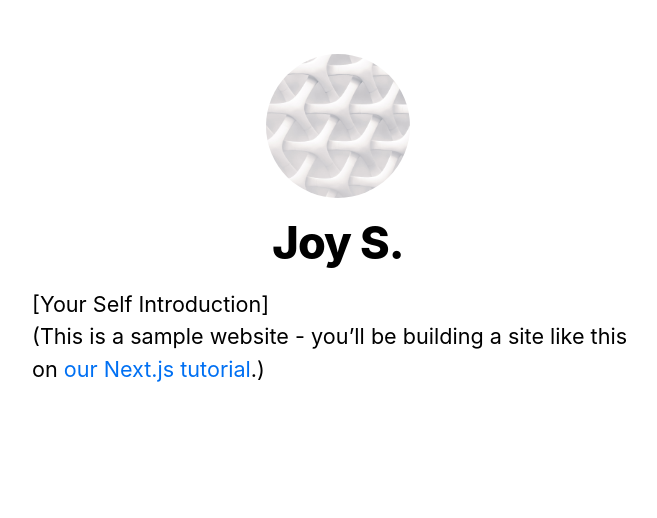
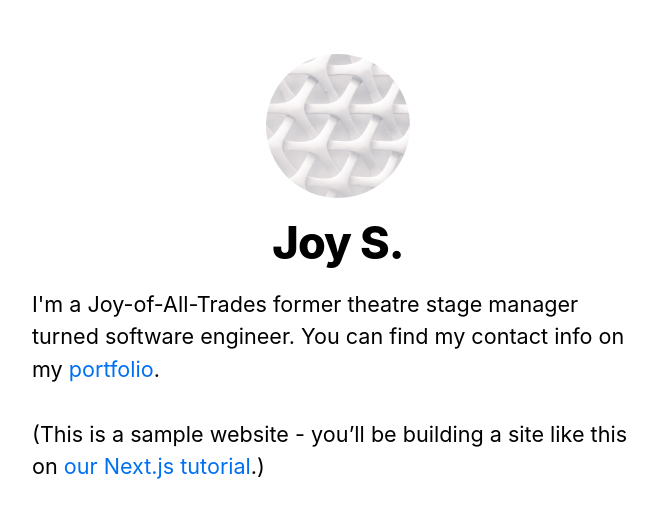
Before and after one commit to essjay05/100DaysOfCode_next-js-first-app-vercel-tutorial, a Next.js app: page / in a window 1280 px wide. Shown: the top 518 px of the page, without its empty margins (302-959 px from the left). Built offline with nearby package versions, Linux system fonts and the light colour scheme.

Commit message:
Updated index.js with my profile info.

```diff
--- a/pages/index.js
+++ b/pages/index.js
@@ -9,7 +9,8 @@ export default function Home() {
         <title>{siteTitle}</title>
       </Head>
       <section className={utilStyles.headingMd}>
-        <p>[Your Self Introduction]</p>
+        <p>I'm a Joy-of-All-Trades former theatre stage manager turned software engineer. You can find my contact info on my <a href='https://www.joyserquina.com' target='_blank'>portfolio</a>.</p>
+        <br/>
         <p>
           (This is a sample website - you’ll be building a site like this on{' '}
           <a href="https://nextjs.org/learn">our Next.js tutorial</a>.)
```
